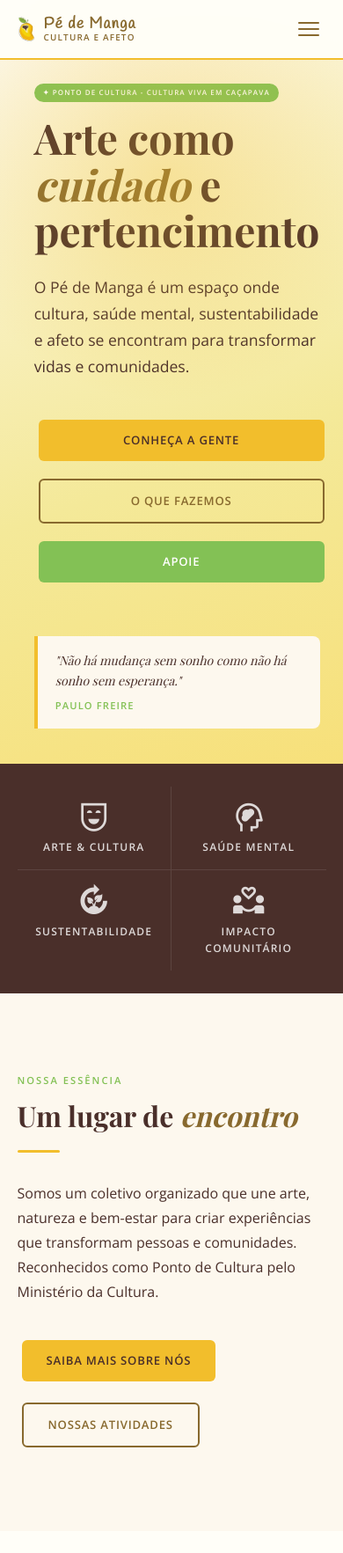
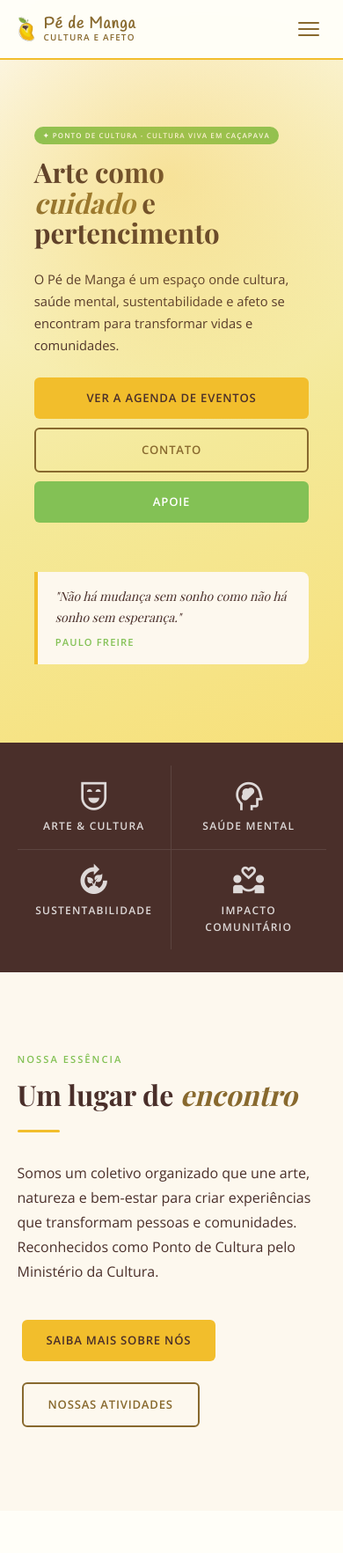
Before and after one commit to pietro-renno/pe-de-manga, a PHP site: page / in a window 390 px wide. Shown: the top 1765 px of the page at 88% size. Run offline with PHP 8.4, Linux system fonts and the light colour scheme; some web fonts are replaced.

Commit message:
Pequenas melhorias gerais no visual do site - menu hamburguer com animação e ajustes de responsividade para os novos botões da hero no index.php

```diff
--- a/assets/css/style.css
+++ b/assets/css/style.css
@@ -244,6 +257,9 @@ nav {
   cursor: pointer;
   border: none;
   text-align: center;
+  max-width: 100%;
+  white-space: normal;
+  word-wrap: break-word;
 }
 
 .btn:hover {
@@ -290,6 +306,7 @@ nav {
 }
 
 .container {
+  width: 100%;
   max-width: 1200px;
   margin: 0 auto;
   padding: 0 2rem;
@@ -2074,7 +2105,7 @@ footer {
   /* botões do hero em coluna, sem corte */
   .hero-btns {
     flex-direction: column;
-    align-items: flex-start;
+    align-items: stretch;
     gap: 10px;
     width: 100%;
   }
@@ -2082,6 +2113,7 @@ footer {
   .hero-btns .btn {
     width: 100%;
     text-align: center;
+    margin: 0;
   }
 
   /* quote não estoura */
@@ -2097,8 +2129,9 @@ footer {
     padding: 90px 5vw 40px;
   }
 
-  .hero-text h1 {
-    font-size: 3rem !important;
+  .hero-text h1,
+  .hero-title {
+    font-size: 2.6rem !important;
   }
 
   /* pillars: 2 colunas em vez de linha */
@@ -2211,19 +2244,24 @@ footer {
   }
 
   /* hero ainda mais compacto em telas pequenas */
-  .hero-title {
-    font-size: clamp(2rem, 9vw, 2.8rem);
-  }
-
-  .hero-sub {
-    font-size: .92rem;
-    margin-bottom: 24px;
+  .hero-title,
+  .hero-text h1 {
+    font-size: clamp(1.6rem, 8vw, 2.2rem) !important;
+  }
+
+  .hero-sub,
+  .hero-text p {
+    font-size: 0.92rem !important;
+    margin-bottom: 24px !important;
   }
 
   .hero-eyebrow {
     font-size: .5rem;
     padding: 4px 10px;
     margin-bottom: 14px;
+    max-width: 100%;
+    white-space: normal;
+    word-wrap: break-word;
   }
 
   .container {
@@ -2245,9 +2283,7 @@ footer {
     margin: 5px;
   }
 
-  .hero-text h1 {
-    font-size: 3rem !important;
-  }
+  /* hero h1 size handled above */
 
   .card-comunica {
     grid-template-columns: 1fr !important;
--- a/assets/js/main.js
+++ b/assets/js/main.js
@@ -1,12 +1,15 @@
 // ── NAV TOGGLE ──
 function toggleNav() {
   document.getElementById('navLinks').classList.toggle('open');
+  document.querySelector('.hamburger').classList.toggle('open');
 }
 document.addEventListener('DOMContentLoaded', () => {
   document.querySelectorAll('.nav-links a').forEach(a => {
-    a.addEventListener('click', () =>
-      document.getElementById('navLinks').classList.remove('open')
-    );
+    a.addEventListener('click', () => {
+      document.getElementById('navLinks').classList.remove('open');
+      const hamburger = document.querySelector('.hamburger');
+      if (hamburger) hamburger.classList.remove('open');
+    });
   });
 
   // ── SCROLL REVEAL ──
@@ -17,7 +20,7 @@ document.addEventListener('DOMContentLoaded', () => {
 
   // ── ACTIVE NAV ──
   const sections = document.querySelectorAll('section[id]');
-  const navAs    = document.querySelectorAll('.nav-links a');
+  const navAs = document.querySelectorAll('.nav-links a');
   window.addEventListener('scroll', () => {
     let current = '';
     sections.forEach(s => { if (window.scrollY >= s.offsetTop - 100) current = s.id; });
--- a/colaboradores.php
+++ b/colaboradores.php
@@ -13,7 +13,7 @@
   <!-- Font Awesome -->
   <link rel="stylesheet" href="https://cdnjs.cloudflare.com/ajax/libs/font-awesome/6.4.0/css/all.min.css">
   <title>Colaboradores - Pé de Manga</title>
-  <link rel="stylesheet" href="assets/css/style.css">
+  <link rel="stylesheet" href="assets/css/style.css?v=3">
   <link href="https://fonts.googleapis.com/css2?family=Material+Symbols+Outlined:opsz,wght,FILL,GRAD@20..48,100..700,0..1,-50..200" rel="stylesheet" />
 </head>
 
--- a/doacoes.php
+++ b/doacoes.php
@@ -13,7 +13,7 @@
   <!-- Font Awesome -->
   <link rel="stylesheet" href="https://cdnjs.cloudflare.com/ajax/libs/font-awesome/6.4.0/css/all.min.css">
   <title>Doações - Pé de Manga</title>
-  <link rel="stylesheet" href="./assets/css/style.css">
+  <link rel="stylesheet" href="./assets/css/style.css?v=3">
   <link
     href="https://fonts.googleapis.com/css2?family=Material+Symbols+Outlined:opsz,wght,FILL,GRAD@20..48,100..700,0..1,-50..200"
     rel="stylesheet" />
--- a/eventos.php
+++ b/eventos.php
@@ -39,7 +39,7 @@ $base_url = rtrim(
   <meta name="keywords"
     content="Pé de Manga, eventos culturais, programação, Caçapava, Ponto de Cultura, oficinas, arte">
   <link rel="stylesheet" href="https://cdnjs.cloudflare.com/ajax/libs/font-awesome/6.4.0/css/all.min.css">
-  <link rel="stylesheet" href="assets/css/style.css">
+  <link rel="stylesheet" href="assets/css/style.css?v=3">
   <link rel="stylesheet" href="assets/css/calendario.css">
   <link
     href="https://fonts.googleapis.com/css2?family=Material+Symbols+Outlined:opsz,wght,FILL,GRAD@20..48,100..700,0..1,-50..200"
@@ -251,7 +251,6 @@ $base_url = rtrim(
     window.PdM_Base = <?= json_encode($base_url) ?>;
   </script>
 
-  <script src="assets/js/main.js"></script>
   <script src="assets/js/calendario.js"></script>
 </body>
 
--- a/includes/footer.php
+++ b/includes/footer.php
@@ -54,4 +54,4 @@
   </div>
 </footer>
 <div id="toast"></div>
-<script src="assets/js/main.js"></script>
+<script src="assets/js/main.js?v=2"></script>
--- a/index.php
+++ b/index.php
@@ -6,7 +6,7 @@
   <meta charset="UTF-8">
   <meta name="viewport" content="width=device-width, initial-scale=1.0">
   <title>Pé de Manga - Cultura e Afeto</title>
-  <link rel="stylesheet" href="assets/css/style.css">
+  <link rel="stylesheet" href="assets/css/style.css?v=3">
   <link rel="icon" type="image/x-icon" href="favicon.ico">
   <meta name="description"
     content="O Pé de Manga é um Ponto de Cultura dedicado à arte como caminho de cuidado, pertencimento e transformação social.">
@@ -28,8 +28,8 @@
         <p class="hero-sub">O Pé de Manga é um espaço onde cultura, saúde mental, sustentabilidade e afeto se encontram
           para transformar vidas e comunidades.</p>
         <div class="hero-btns">
-          <a href="quem-somos.php" class="btn btn-primary">Conheça a Gente</a>
-          <a href="o-que-fazemos.php" class="btn btn-outline">O Que Fazemos</a>
+          <a href="eventos.php" class="btn btn-primary">Ver a agenda de eventos</a>
+          <a href="https://wa.me/5512997624486" target="_blank" class="btn btn-outline">Contato</a>
           <a href="doacoes.php" class="btn btn-verde">Apoie</a>
         </div>
         <blockquote class="hero-quote quote-block" style="margin-top:56px;">
--- a/o-que-fazemos.php
+++ b/o-que-fazemos.php
@@ -13,7 +13,7 @@
   <!-- Font Awesome -->
   <link rel="stylesheet" href="https://cdnjs.cloudflare.com/ajax/libs/font-awesome/6.4.0/css/all.min.css">
   <title>O Que Fazemos - Pé de Manga</title>
-  <link rel="stylesheet" href="assets/css/style.css">
+  <link rel="stylesheet" href="assets/css/style.css?v=3">
   <link
     href="https://fonts.googleapis.com/css2?family=Material+Symbols+Outlined:opsz,wght,FILL,GRAD@20..48,100..700,0..1,-50..200"
     rel="stylesheet" />
--- a/parceiros.php
+++ b/parceiros.php
@@ -13,7 +13,7 @@
   <!-- Font Awesome -->
   <link rel="stylesheet" href="https://cdnjs.cloudflare.com/ajax/libs/font-awesome/6.4.0/css/all.min.css">
   <title>Parceiros - Pé de Manga</title>
-  <link rel="stylesheet" href="assets/css/style.css">
+  <link rel="stylesheet" href="assets/css/style.css?v=3">
   <link
     href="https://fonts.googleapis.com/css2?family=Material+Symbols+Outlined:opsz,wght,FILL,GRAD@20..48,100..700,0..1,-50..200"
     rel="stylesheet" />
--- a/produtos.php
+++ b/produtos.php
@@ -15,7 +15,7 @@ $produtos = get_produtos();
     content="Pé de Manga, produtos, loja solidária, camisetas, pão artesanal, cultura">
   <title>Produtos – Pé de Manga</title>
   <link rel="stylesheet" href="https://cdnjs.cloudflare.com/ajax/libs/font-awesome/6.4.0/css/all.min.css">
-  <link rel="stylesheet" href="assets/css/style.css">
+  <link rel="stylesheet" href="assets/css/style.css?v=3">
   <link href="https://fonts.googleapis.com/css2?family=Material+Symbols+Outlined:opsz,wght,FILL,GRAD@20..48,100..700,0..1,-50..200" rel="stylesheet" />
 </head>
 
@@ -67,7 +67,6 @@ $produtos = get_produtos();
   </div>
 
   <?php require 'includes/footer.php'; ?>
-  <script src="assets/js/main.js"></script>
 </body>
 
 </html>
--- a/quem-somos.php
+++ b/quem-somos.php
@@ -13,7 +13,7 @@
   <!-- Font Awesome -->
   <link rel="stylesheet" href="https://cdnjs.cloudflare.com/ajax/libs/font-awesome/6.4.0/css/all.min.css">
   <title>Quem Somos - Pé de Manga</title>
-  <link rel="stylesheet" href="assets/css/style.css">
+  <link rel="stylesheet" href="assets/css/style.css?v=3">
   <link
     href="https://fonts.googleapis.com/css2?family=Material+Symbols+Outlined:opsz,wght,FILL,GRAD@20..48,100..700,0..1,-50..200"
     rel="stylesheet" />
--- a/transparencia.php
+++ b/transparencia.php
@@ -13,7 +13,7 @@
   <!-- Font Awesome -->
   <link rel="stylesheet" href="https://cdnjs.cloudflare.com/ajax/libs/font-awesome/6.4.0/css/all.min.css">
   <title>Transparência - Pé de Manga</title>
-  <link rel="stylesheet" href="assets/css/style.css">
+  <link rel="stylesheet" href="assets/css/style.css?v=3">
   <link href="https://fonts.googleapis.com/css2?family=Material+Symbols+Outlined:opsz,wght,FILL,GRAD@20..48,100..700,0..1,-50..200" rel="stylesheet" />
 </head>
 
```
Also changed, not shown: other parts of assets/css/style.css (+37 -10 lines).
